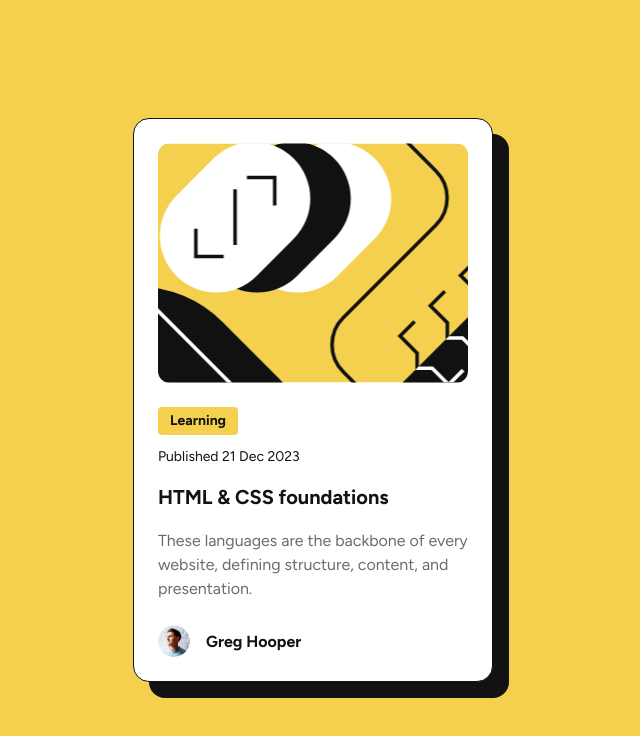
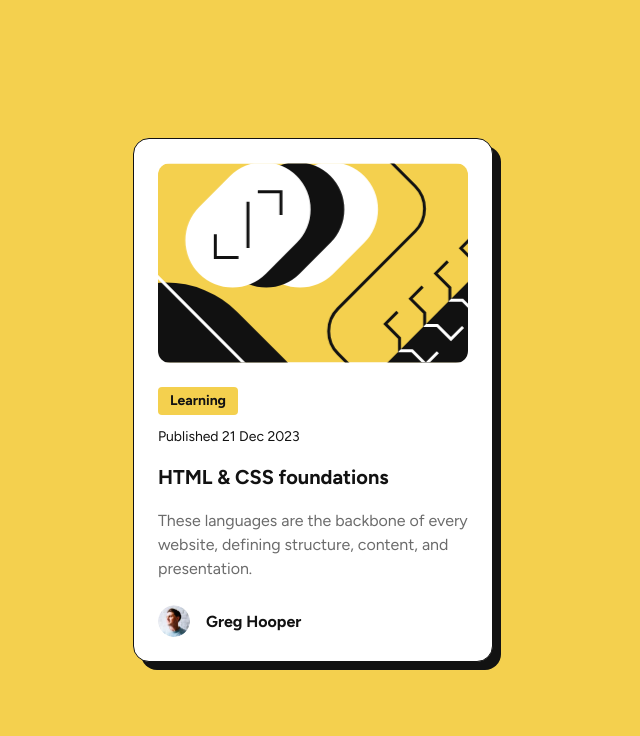
Before and after one commit to stezor/blog-preview-card, a plain HTML site: page index.html in a window 1280 px wide. Shown: the whole page, without its empty margins (327-967 px from the left). Drawn offline with Linux system fonts and the light colour scheme.

Commit message:
First code revision, box shadow and image size.

```diff
--- a/style.css
+++ b/style.css
@@ -31,12 +31,12 @@ body {
   border-radius: 16px;
   padding: 24px;
   background-color: var(--white);
-  box-shadow: 16px 16px var(--gray-950);
+  box-shadow: 8px 8px var(--gray-950);
   overflow: hidden;
 }
 
 .blog-preview-card__image {
-  height: 240px;
+  height: 200px;
   border-radius: 12px;
   background-image: url("./assets/images/illustration-article.svg");
   background-repeat: no-repeat;
```
